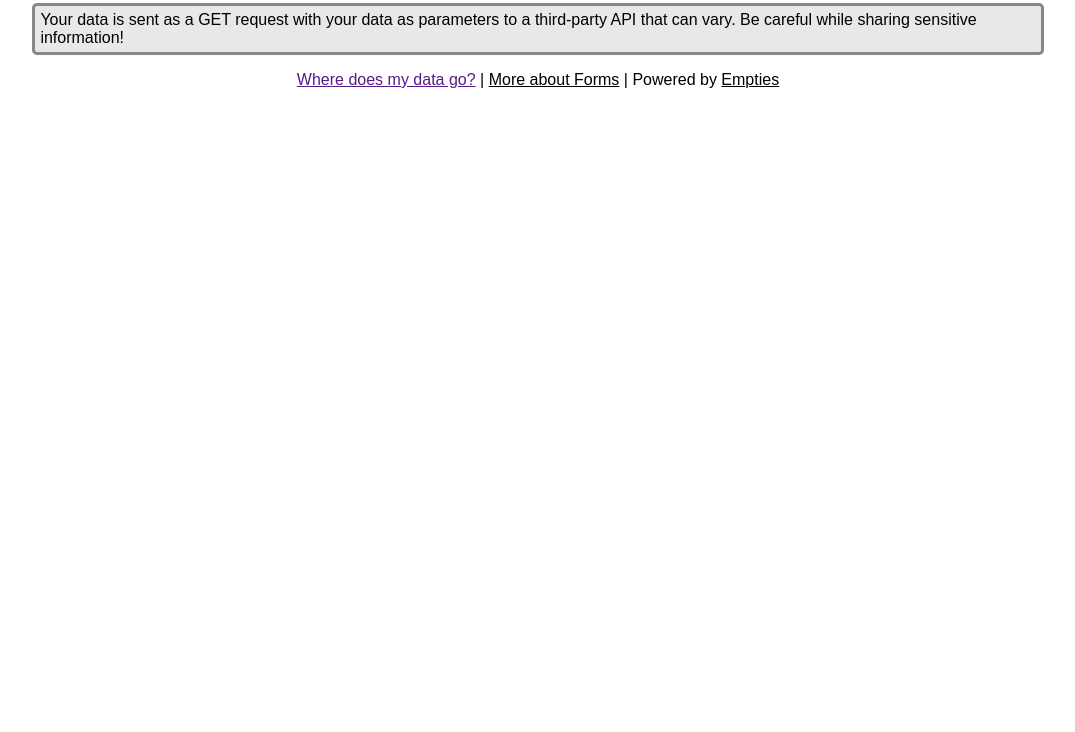
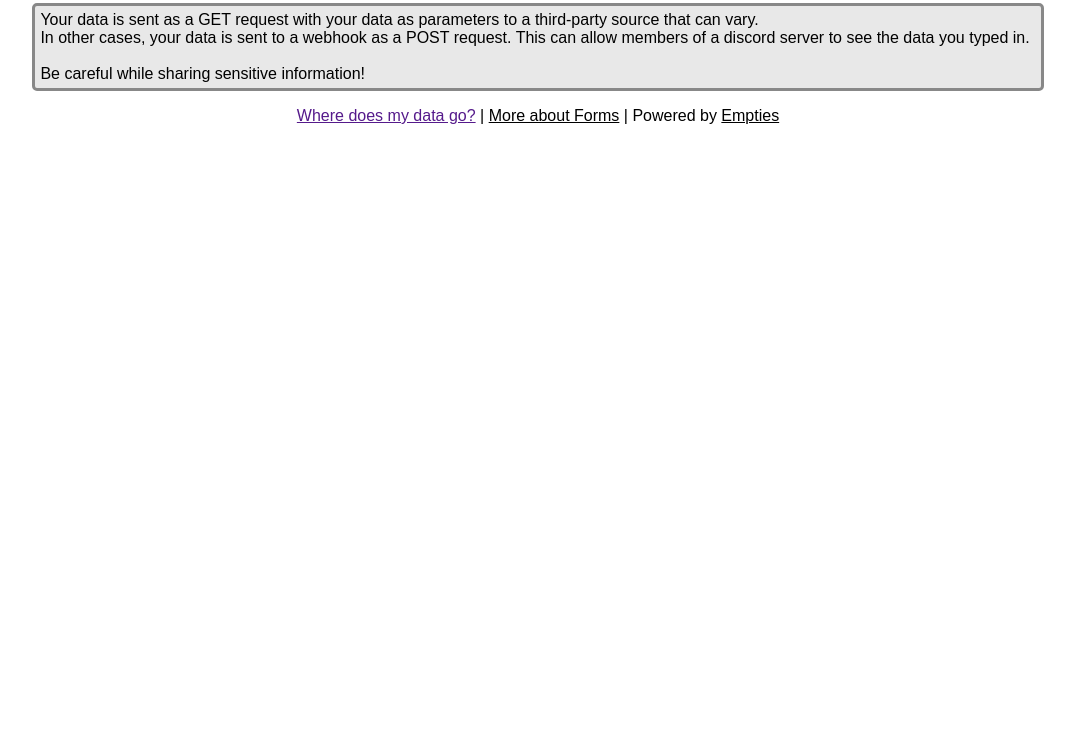
Before and after one commit to mgismissing/forms, a plain HTML site: page faq/where-does-my-data-go/index.html in a window 1280 px wide. Shown: the part 68-800 px from the top of the page, without its empty margins (102-1177 px from the left). Drawn offline with Linux system fonts and the light colour scheme.

Commit message:
Edited FAQ page

```diff
--- a/faq/where-does-my-data-go/index.html
+++ b/faq/where-does-my-data-go/index.html
@@ -11,7 +11,11 @@
 		</div>
 		<div class="form margin">
 			<p>
-				Your data is sent as a GET request with your data as parameters to a third-party API that can vary. Be careful while sharing sensitive information!
+				Your data is sent as a GET request with your data as parameters to a third-party source that can vary.
+				<br>
+				In other cases, your data is sent to a webhook as a POST request. This can allow members of a discord server to see the data you typed in.
+				<br><br>
+				Be careful while sharing sensitive information!
 			</p>
 		</div>
 		<p><a href="">Where does my data go?</a> | <a href="/">More about Forms</a> | Powered by <a href="https://www.empties.it/">Empties</a></p>
```
Also changed, not shown: faq/index.html (+1 -1 lines), index.html (+1 -1 lines).
